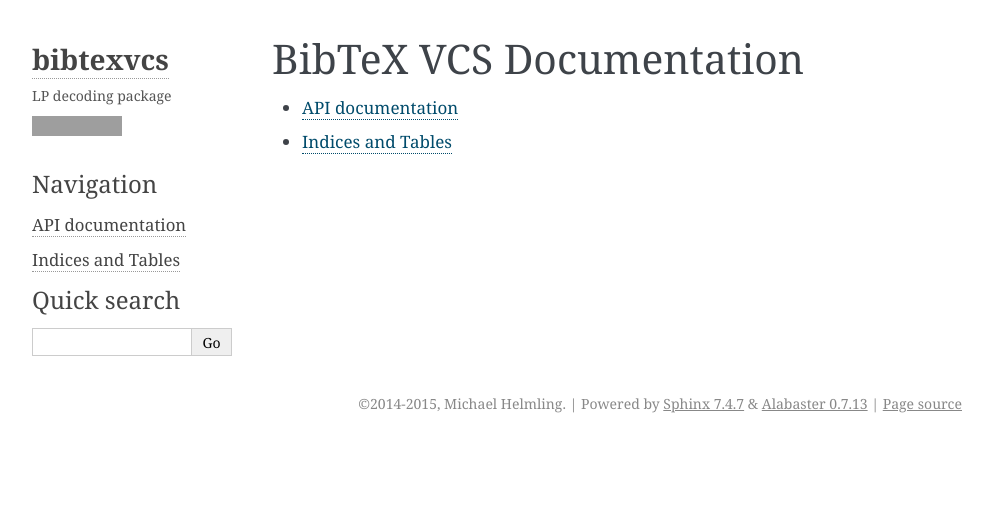
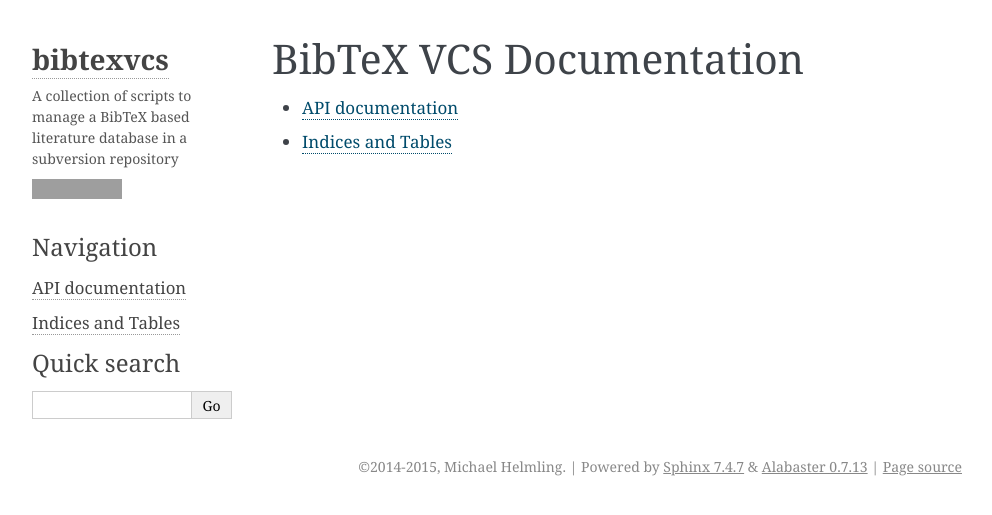
Before and after one commit to supermihi/bibtexvcs, a Sphinx documentation site: the page built from doc/source/index.rst, in a window 1280 px wide, cut to the strip 0-515 px from the top of the page. Shown: the whole strip, without its empty margins (148-1140 px from the left). Built offline with Sphinx 7.4.7, drawn with Linux system fonts in a browser that asks for light colours; grey boxes are pictures that could not be loaded.

Commit message:
fix documentation

```diff
--- a/doc/source/conf.py
+++ b/doc/source/conf.py
@@ -60,7 +60,7 @@
 """
 html_theme = 'alabaster'
 html_theme_options = {
-    'description': "LP decoding package",
+    'description': "A collection of scripts to manage a BibTeX based literature database in a subversion repository",
     'github_user': 'supermihi',
     'github_repo': 'lpdec',
 }
@@ -77,5 +77,5 @@
 htmlhelp_basename = 'bibtexvcsdoc'
 
 intersphinx_mapping = {
-    'python': ('http://docs.python.org/3.4', None),
+    'python': ('http://docs.python.org/3.5', None),
 }
```
